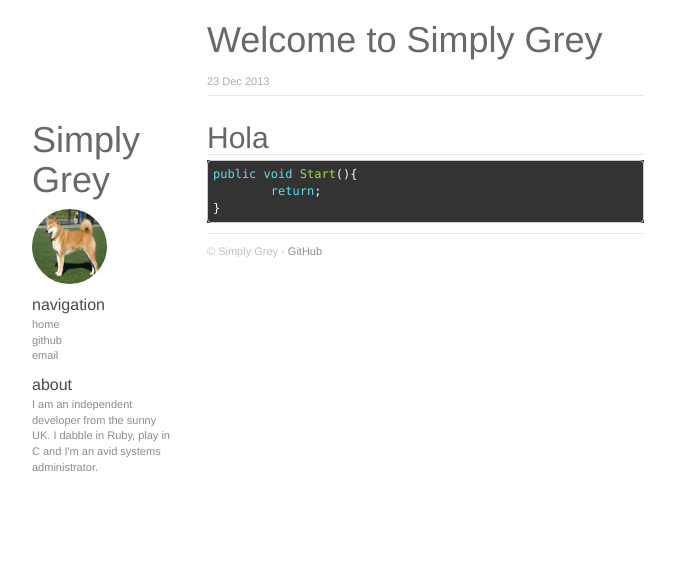
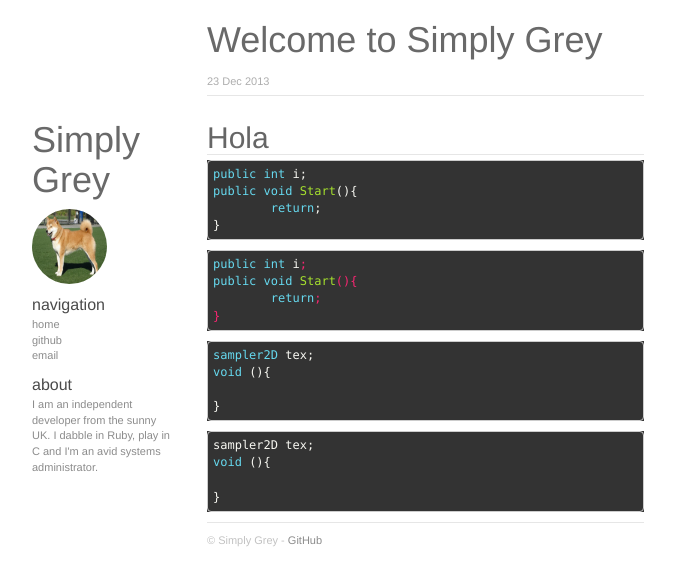
Before and after one commit to josemorval/UnityArchive, a Jekyll site: the page built from _posts/2014-05-23-pedro.markdown, in a window 1280 px wide. Shown: the top 586 px of the page, without its empty margins (273-948 px from the left). Built offline with Jekyll 4.4.1, drawn with Linux system fonts in a browser that asks for light colours; nearby versions of some CDN libraries; library files that are not in the unit come from our copies; Markdown is read by kramdown in place of the engine named in the settings.

Commit message:
no message

```diff
--- a/_posts/2014-05-23-pedro.markdown
+++ b/_posts/2014-05-23-pedro.markdown
@@ -7,7 +7,33 @@ date:   2013-12-23 00:18:23
 ##Hola
 
 {% highlight cs %}
+
+public int i;
 public void Start(){
 	return;
 }
 {% endhighlight %}
+
+{% highlight java %}
+
+public int i;
+public void Start(){
+	return;
+}
+{% endhighlight %}
+
+{% highlight glsl %}
+
+sampler2D tex;
+void (){
+
+}
+{% endhighlight %}
+
+{% highlight c %}
+
+sampler2D tex;
+void (){
+
+}
+{% endhighlight %}
```
